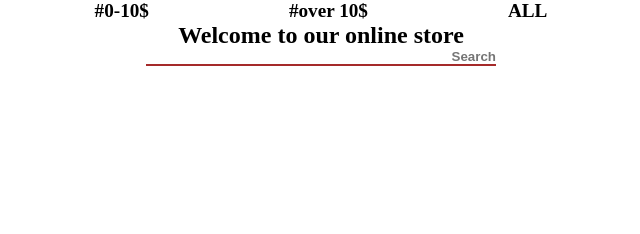
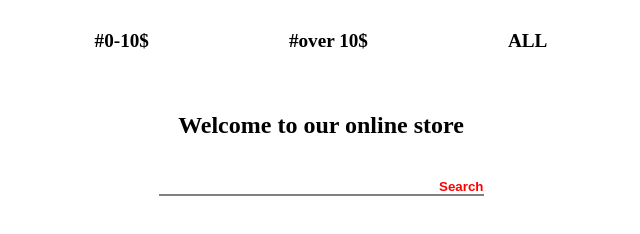
Before and after one commit to Tara025/APA-, a website: page src/index.html in a window 1280 px wide. Shown: the whole page, without its empty margins (319-959 px from the left). Drawn offline with Linux system fonts and the light colour scheme.

Commit message:
end stand 14.12

```diff
--- a/src/scss/nav.scss
+++ b/src/scss/nav.scss
@@ -6,6 +6,7 @@ html{
         .hl{
             display: flex;
             justify-content: center;
+            margin-top: 60px;
 
         }
         form{
@@ -15,39 +16,25 @@ html{
 
 
             .search{
-                border-bottom-color: brown;
+                border-bottom-color: gray;
                 border-top: none;
                 border-left: none;
                 border-right: none;
-                width: 350px;
+                width: 325px;
+                margin-top: 40px;
             }
             ::placeholder{
-
+                color: red;
                 text-align: right;
                 font-weight: 600;
             }
         }
 
-
-
-
-
-
-
-
-
-
-
-
-
-
-
-
-
         // 3 überschriften
         ul{
             display: flex;
             justify-content: center;
+            margin-top: 30px;
 
 
             li{
```
Also changed, not shown: src/styles/main.css, src/styles/nav.css, 2 other files.
